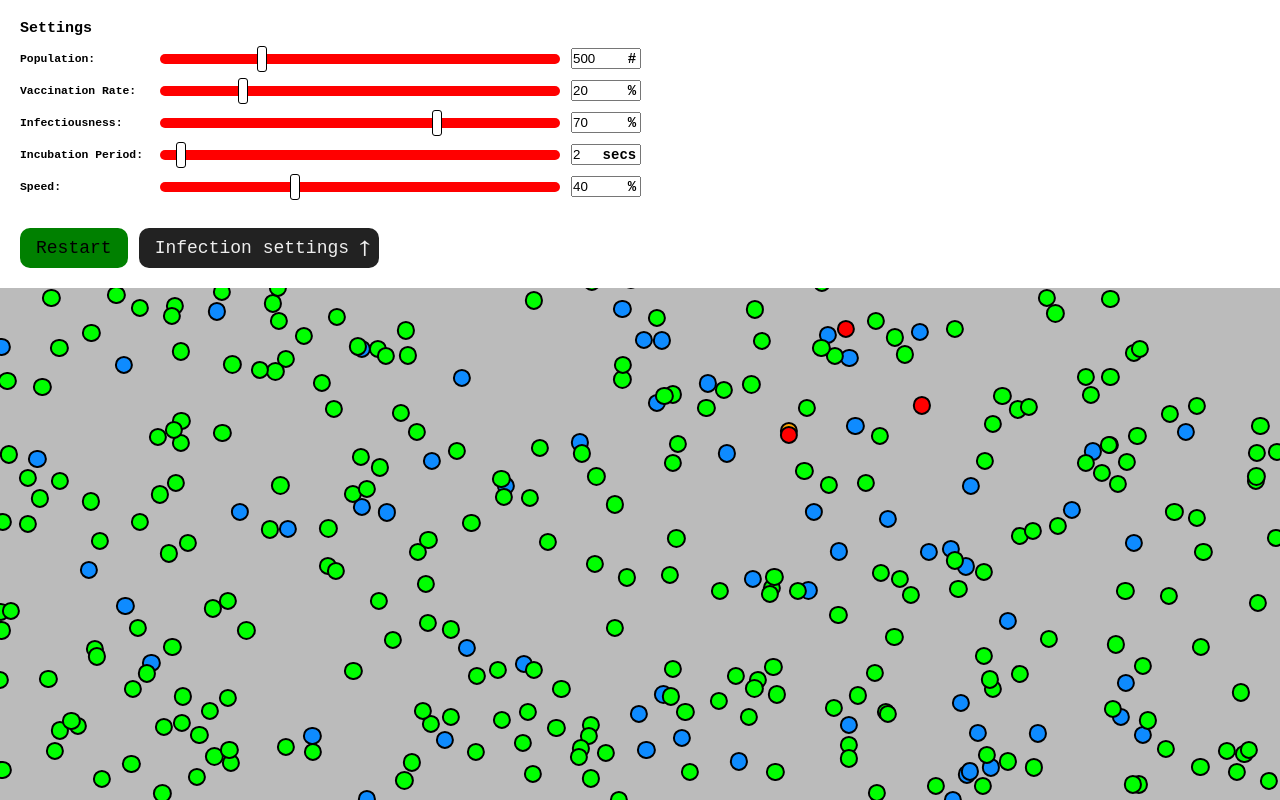
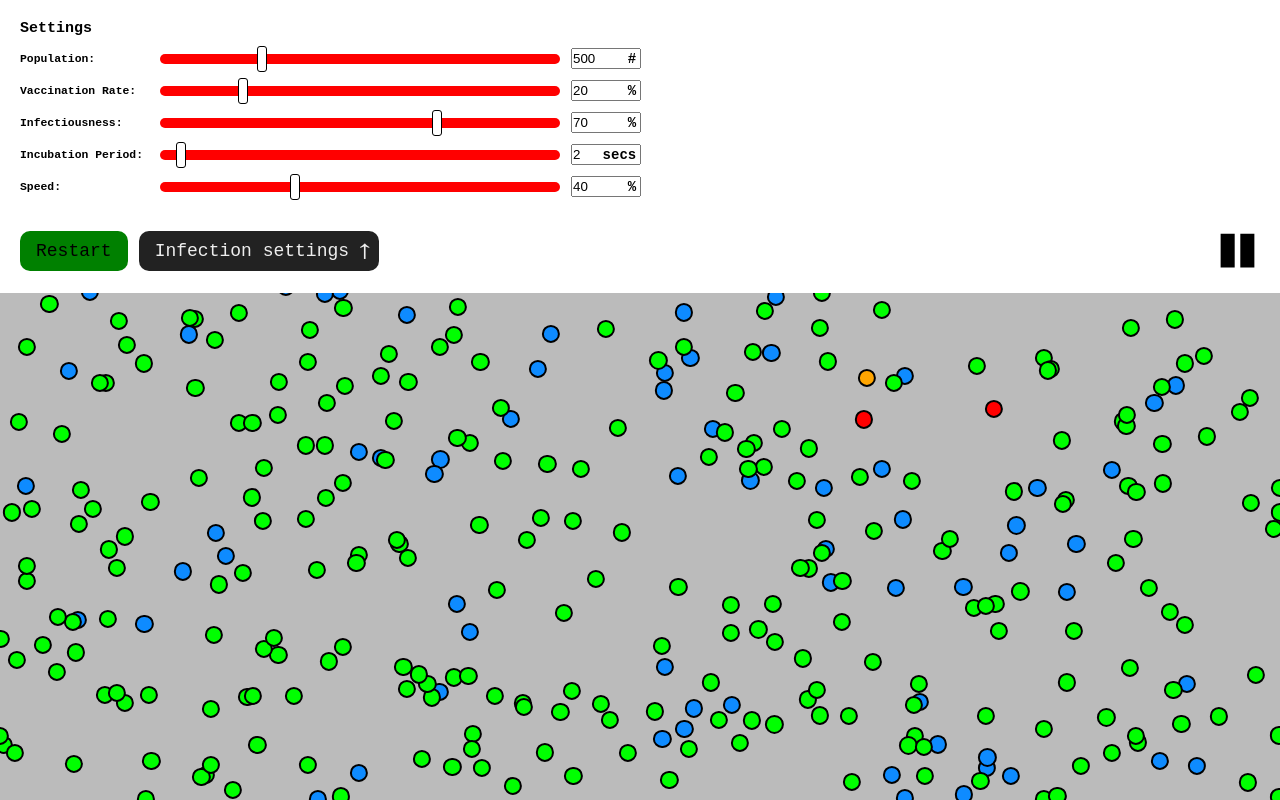
Before and after one commit to JamesCrowleyTech/infection-visualizer, a React (Create React App) app: page / in a window 1280 px wide. Built offline with nearby package versions, Linux system fonts and the light colour scheme.

Commit message:
Implemented pause functionality

```diff
--- a/src/App/App.css
+++ b/src/App/App.css
@@ -50,6 +50,12 @@ body {
     margin-bottom: 1.1rem;
 }
 
+.buttons {
+    margin-top: 2rem;
+    display: flex;
+    align-items: center;
+}
+
 .selection__button {
     font-size: 1.8rem;
     font-family: "Courier New", monospace;
@@ -60,10 +66,6 @@ body {
     cursor: pointer;
     opacity: 1;
     position: relative;
-}
-
-.buttons {
-    margin-top: 2rem;
 }
 
 #button-restart {
@@ -87,6 +89,34 @@ body {
     transform: translate(50%, -50%) scaleX(1.5);
     width: fit-content;
     transition: 0.4s;
+}
+
+#button-pause {
+    background-color: transparent;
+    height: 4.5rem;
+    width: 4.5rem;
+    outline: none;
+    border: none;
+    margin-left: auto;
+    cursor: pointer;
+    position: relative;
+}
+
+.button-pause-svg {
+    height: 100%;
+    width: 100%;
+    position: absolute;
+    top: 0;
+    left: 0;
+}
+
+.button-pause-path {
+    width: 33.75px;
+    height: 33.75px;
+}
+
+.button-pause-svg--hidden {
+    display: none;
 }
 
 .button-settings__arrow--down {
--- a/src/App/App.js
+++ b/src/App/App.js
@@ -2,13 +2,13 @@ import "./App.css";
 import { createContext, useReducer, useEffect } from "react";
 import reducer from "../reducer";
 import Setting from "../Setting/Index";
-import cloneDeep from "lodash.clonedeep";
+import icons from "../img/svg/icons.svg";
 
 const initialState = {
     numberOfPeople: 500,
     vaxRate: 20,
     infectionChance: 50,
-    incubationPeriod: 2,
+    incubationPeriod: 2000,
     speed: 25,
 };
 
@@ -33,6 +33,10 @@ function App() {
             const settingsButtonArrow = document.getElementById("button-settings__arrow");
             const selection = document.getElementById("selection");
             const settingsTransform = -document.querySelector(".settings").getBoundingClientRect().bottom;
+            const pauseButton = document.getElementById("button-pause");
+            const incubationTimeTracker = {};
+            const incubationInterval = 184;
+            let paused = false;
 
             // grid for hashing locations of nodes
 
@@ -62,8 +66,12 @@ function App() {
 
             const degreesToRadians = Math.PI / 180;
 
+            const sleep = function (ms) {
+                return new Promise((resolve) => setTimeout(resolve, ms));
+            };
+
             const moveNodes = function () {
-                console.log(state.speed);
+                if (paused) return;
                 const movement = state.speed / 130;
                 nodes.forEach(function (node) {
                     const parseFloatedTop = parseFloat(node.style.top);
@@ -118,7 +126,7 @@ function App() {
             };
 
             const handleOverlaps = function () {
-                const app = document.querySelector(".app");
+                if (paused) return;
 
                 const [viewportHeight, viewportWidth] = [window.innerHeight, window.innerWidth];
 
@@ -200,8 +208,6 @@ function App() {
                     if (overlappingTop && overlappingLeft) bucketsToSearch.push(`${bucketY - 1},${bucketX - 1}`);
 
                     for (const bucket of bucketsToSearch) {
-                        if (!grid[bucket]) {
-                        }
                         for (const otherNodeId of grid[bucket]) {
                             if (otherNodeId === node.id) continue;
 
@@ -218,12 +224,7 @@ function App() {
                                     node.classList.add("node--infected");
                                 } else {
                                     node.classList.add("node--incubating");
-                                    setTimeout(function () {
-                                        if (node.classList.contains("node--incubating")) {
-                                            node.classList.remove("node--incubating");
-                                            node.classList.add("node--infected");
-                                        }
-                                    }, state.incubationPeriod * 1000);
+                                    if (!incubationTimeTracker[node.id]) incubationTimeTracker[node.id] = state.incubationPeriod;
                                 }
                             }
                         }
@@ -231,15 +232,42 @@ function App() {
                 });
             };
 
-            const moveNodesInterval = setInterval(moveNodes, 40);
-            const handleOverlapsInterval = setInterval(handleOverlaps, 100);
+            const incubateNodes = function () {
+                if (paused) return;
+                Object.entries(incubationTimeTracker).forEach(function ([key, value]) {
+                    value -= incubationInterval;
+                    if (value <= 0) {
+                        const nodeToInfect = document.getElementById(key);
+                        nodeToInfect.classList.remove("node--incubating");
+                        nodeToInfect.classList.add("node--infected");
+                        delete incubationTimeTracker[key];
+                    } else incubationTimeTracker[key] -= incubationInterval;
+                });
+            };
+
+            const pauseButtonHandler = function () {
+                const pauseButton = document.getElementById("button-pause");
+                const pauseButtonSvgPlay = document.getElementById("button-pause-svg--play");
+                const pauseButtonSvgPause = document.getElementById("button-pause-svg--pause");
+
+                if (paused) {
+                    paused = false;
+                    pauseButtonSvgPause.classList.remove("button-pause-svg--hidden");
+                    pauseButtonSvgPlay.classList.add("button-pause-svg--hidden");
+                } else {
+                    pauseButtonSvgPlay.classList.remove("button-pause-svg--hidden");
+                    pauseButtonSvgPause.classList.add("button-pause-svg--hidden");
+                    paused = true;
+                }
+            };
 
             const restartHandler = function () {
                 const newNumberOfPeople = +document.querySelector("#input--nodes").value;
                 const newVaccinationRate = +document.querySelector("#input--vaccincation-rate").value;
                 const newInfectionChance = +document.querySelector("#input--infectiousness").value;
-                const newIncubationPeriod = +document.querySelector("#input--incubation-period").value;
+                const newIncubationPeriod = +document.querySelector("#input--incubation-period").value * 1000;
                 const newSpeed = +document.querySelector("#input--speed").value;
+                for (const key in incubationTimeTracker) delete incubationTimeTracker[key];
 
                 dispatch({
                     type: "SET_ALL_INFECTION_VALUES",
@@ -253,8 +281,6 @@ function App() {
                 });
             };
 
-            restartButton.addEventListener("click", restartHandler);
-
             const settingsHandler = function () {
                 if (selection.classList.contains("selection--closed")) {
                     selection.style.transform = "translateY(0)";
@@ -267,11 +293,18 @@ function App() {
                 }
             };
 
+            const moveNodesInterval = setInterval(moveNodes, 53);
+            const handleOverlapsInterval = setInterval(handleOverlaps, 97);
+            const incubateNodesInterval = setInterval(incubateNodes, incubationInterval);
             settingsButton.addEventListener("click", settingsHandler);
+            restartButton.addEventListener("click", restartHandler);
+            pauseButton.addEventListener("click", pauseButtonHandler);
 
             return function () {
                 clearInterval(moveNodesInterval);
                 clearInterval(handleOverlapsInterval);
+                clearInterval(incubateNodesInterval);
+                pauseButton.addEventListener("click", pauseButtonHandler);
                 restartButton.removeEventListener("click", restartHandler);
                 settingsButton.removeEventListener("click", settingsHandler);
             };
@@ -341,6 +374,14 @@ function App() {
                                 &uarr;
                             </p>
                         </button>
+                        <button id="button-pause">
+                            <svg className="button-pause-svg button-pause-svg--hidden" id="button-pause-svg--play">
+                                <use className="button-pause-path" href={`${icons}#icon-play3`}></use>
+                            </svg>
+                            <svg className="button-pause-svg" id="button-pause-svg--pause">
+                                <use className="button-pause-path" href={`${icons}#icon-pause2`}></use>
+                            </svg>
+                        </button>
                     </div>
                 </div>
                 <main className="main">
```
Also changed, not shown: src/img/svg/icons.svg (added).
